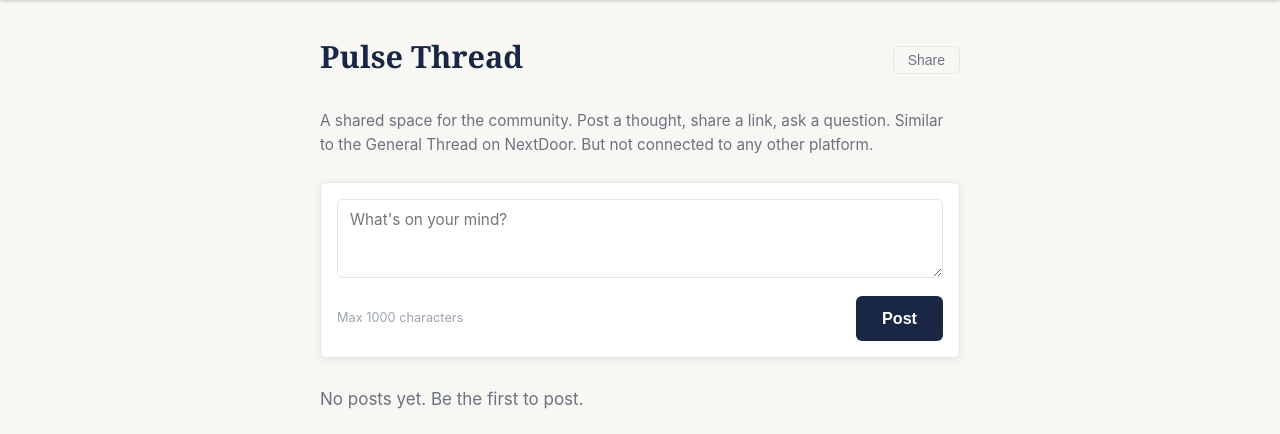
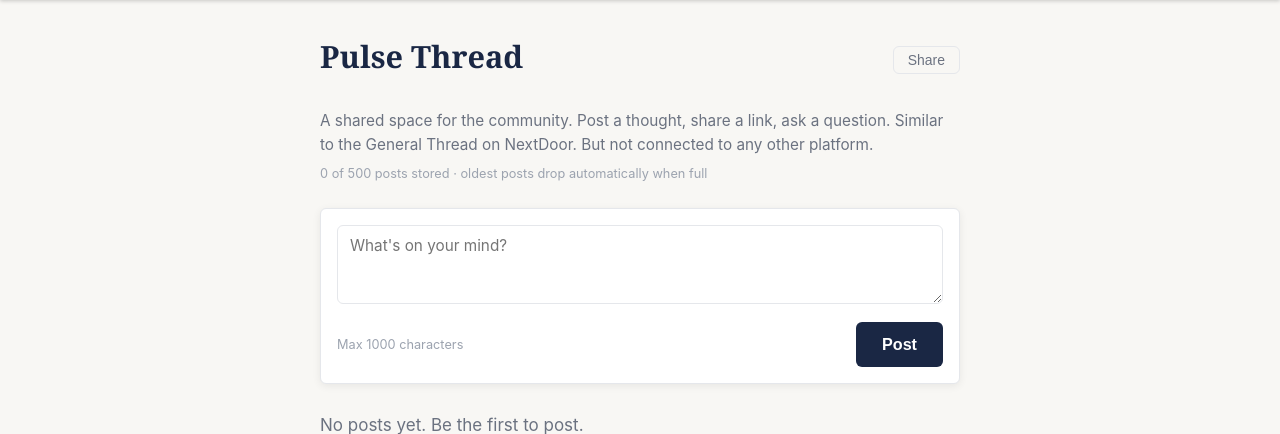
Before and after one commit to nbk5876/pulse, a Flask app: page /thread in a window 1280 px wide. Shown: the part 56-490 px from the top of the page. Run offline with Flask 3, Linux system fonts and the light colour scheme; the visitor is signed in with stand-in values (Sample User, id 1); data that the repository does not hold is empty.

Commit message:
Add post count storage indicator to Pulse Thread - closes #5
Co-Authored-By: Claude Sonnet 4.6 <noreply@anthropic.com>

```diff
--- a/routes/thread.py
+++ b/routes/thread.py
@@ -26,8 +26,9 @@ def thread():
         return redirect(url_for('thread.thread'))
 
     posts = ThreadPost.query.order_by(ThreadPost.created_at.desc()).limit(100).all()
+    post_count = ThreadPost.query.count()
     user = User.query.get(session['user_id'])
-    return render_template('thread.html', posts=posts, user=user)
+    return render_template('thread.html', posts=posts, user=user, post_count=post_count)
 
 
 @thread_bp.route('/thread/poll')
--- a/static/css/main.css
+++ b/static/css/main.css
@@ -462,7 +462,8 @@ img { max-width: 100%; }
 .topic-reactions { margin-bottom: 40px; }
 
 /* ── Pulse Thread ── */
-.thread-subtitle { color: var(--muted); font-size: 0.9rem; margin-top: 4px; margin-bottom: 24px; }
+.thread-subtitle { color: var(--muted); font-size: 0.9rem; margin-top: 4px; margin-bottom: 6px; }
+.thread-storage { font-size: 0.75rem; color: #9ca3af; margin-bottom: 24px; }
 .thread-form { background: var(--white); border: 1px solid var(--border); border-radius: var(--radius); padding: 16px; margin-bottom: 28px; box-shadow: var(--shadow); }
 .thread-input { width: 100%; border: 1px solid var(--border); border-radius: var(--radius); padding: 10px 12px; font-size: 0.9rem; font-family: inherit; resize: vertical; }
 .thread-input:focus { outline: none; border-color: var(--navy); }
--- a/templates/thread.html
+++ b/templates/thread.html
@@ -9,6 +9,7 @@
     <button class="share-btn" onclick="copyTopicUrl(this)">Share</button>
   </div>
   <p class="thread-subtitle">A shared space for the community. Post a thought, share a link, ask a question. Similar to the General Thread on NextDoor. But not connected to any other platform.</p>
+  <p class="thread-storage">{{ post_count }} of 500 posts stored · oldest posts drop automatically when full</p>
 
   <form method="POST" action="/thread" class="thread-form">
     <input type="hidden" name="csrf_token" value="{{ csrf_token() }}">
```
